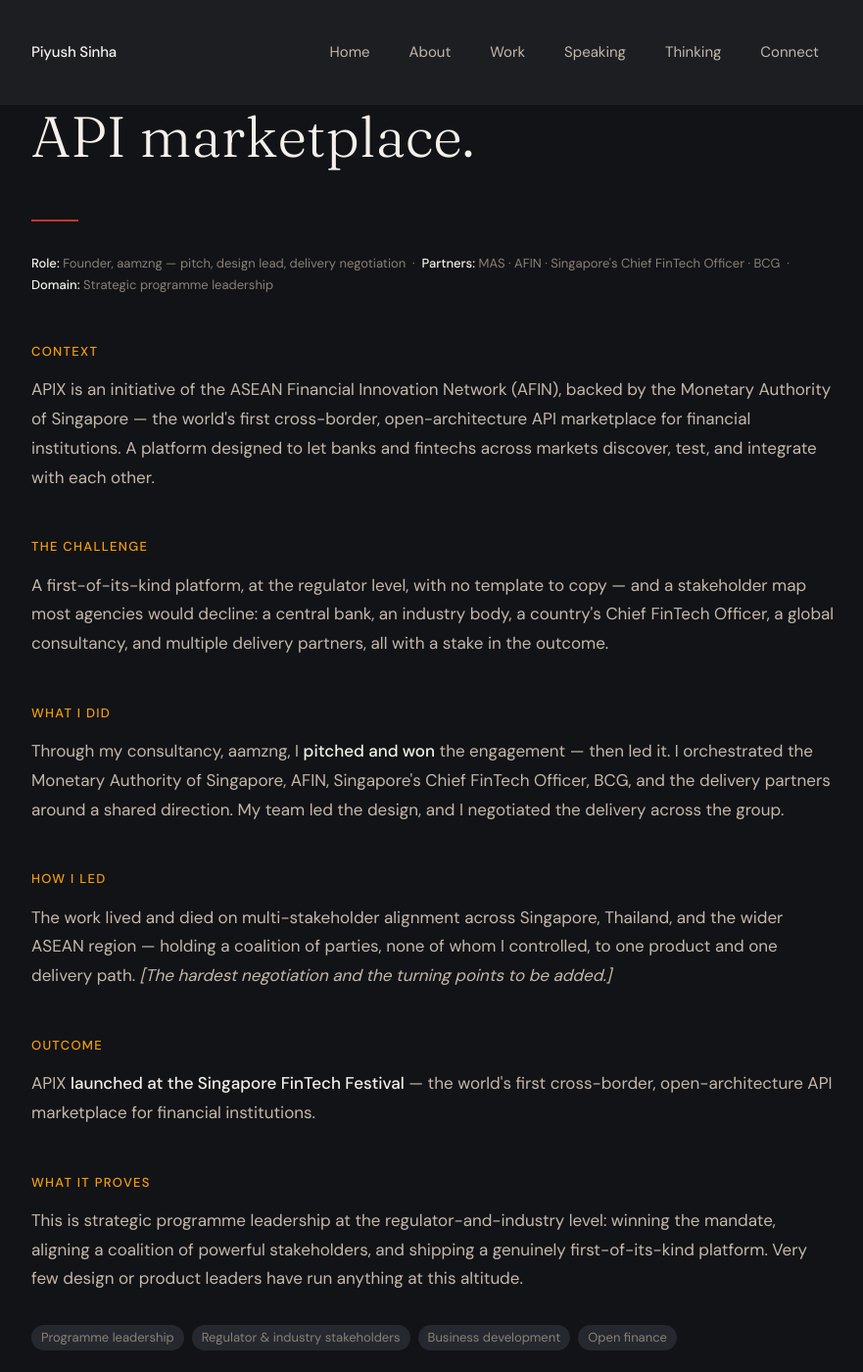
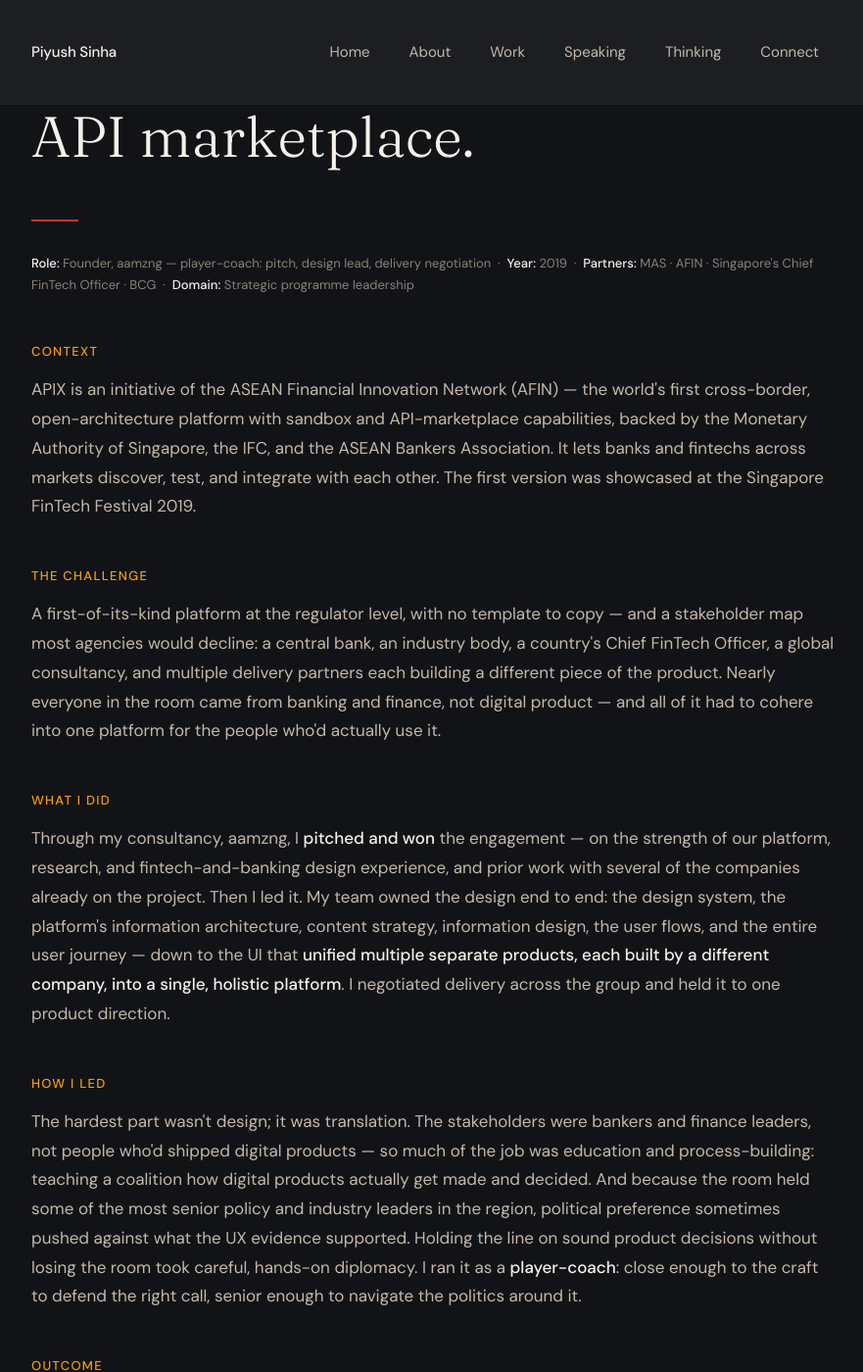
Before and after one commit to piyushsinha/piyushsinha.github.io, a Jekyll site: the page built from work/apix-mas.html, in a window 1280 px wide and 1400 px high, scrolled down 194 px. Shown: the whole window at 98% size, without its empty margins (198-1079 px from the left). Built offline with Jekyll 4.4.1, drawn with Linux system fonts in a browser that asks for light colours; some of the changed text lies outside the part shown.

Commit message:
Deeper rewrite: APIX/MAS case study

```diff
--- a/work/apix-mas.html
+++ b/work/apix-mas.html
@@ -2,7 +2,7 @@
 layout: default
 title: "The World's First Cross-Border API Marketplace — APIX / MAS | Piyush Sinha"
 permalink: /work/apix-mas/
-description: "Pitching, winning, and delivering APIX for the Monetary Authority of Singapore and AFIN — the world's first cross-border, open-architecture API marketplace for financial institutions, launched at Singapore FinTech Festival."
+description: "How aamzng pitched, won, and design-led APIX for AFIN and the Monetary Authority of Singapore — unifying products from multiple companies into the world's first cross-border, open-architecture API marketplace for financial institutions, showcased at Singapore FinTech Festival 2019."
 ---
 
 <section class="section case-study">
@@ -15,28 +15,29 @@
     <hr class="separator separator--accent">
 
     <p class="case-study__meta">
-      <strong>Role:</strong> Founder, aamzng — pitch, design lead, delivery negotiation &nbsp;·&nbsp;
+      <strong>Role:</strong> Founder, aamzng — player-coach: pitch, design lead, delivery negotiation &nbsp;·&nbsp;
+      <strong>Year:</strong> 2019 &nbsp;·&nbsp;
       <strong>Partners:</strong> MAS · AFIN · Singapore's Chief FinTech Officer · BCG &nbsp;·&nbsp;
       <strong>Domain:</strong> Strategic programme leadership
     </p>
 
     <h2 class="case-study__section-title">Context</h2>
-    <p>APIX is an initiative of the ASEAN Financial Innovation Network (AFIN), backed by the Monetary Authority of Singapore — the world's first cross-border, open-architecture API marketplace for financial institutions. A platform designed to let banks and fintechs across markets discover, test, and integrate with each other.</p>
+    <p>APIX is an initiative of the ASEAN Financial Innovation Network (AFIN) — the world's first cross-border, open-architecture platform with sandbox and API-marketplace capabilities, backed by the Monetary Authority of Singapore, the IFC, and the ASEAN Bankers Association. It lets banks and fintechs across markets discover, test, and integrate with each other. The first version was showcased at the Singapore FinTech Festival 2019.</p>
 
     <h2 class="case-study__section-title">The challenge</h2>
-    <p>A first-of-its-kind platform, at the regulator level, with no template to copy — and a stakeholder map most agencies would decline: a central bank, an industry body, a country's Chief FinTech Officer, a global consultancy, and multiple delivery partners, all with a stake in the outcome.</p>
+    <p>A first-of-its-kind platform at the regulator level, with no template to copy — and a stakeholder map most agencies would decline: a central bank, an industry body, a country's Chief FinTech Officer, a global consultancy, and multiple delivery partners each building a different piece of the product. Nearly everyone in the room came from banking and finance, not digital product — and all of it had to cohere into one platform for the people who'd actually use it.</p>
 
     <h2 class="case-study__section-title">What I did</h2>
-    <p>Through my consultancy, aamzng, I <strong>pitched and won</strong> the engagement — then led it. I orchestrated the Monetary Authority of Singapore, AFIN, Singapore's Chief FinTech Officer, BCG, and the delivery partners around a shared direction. My team led the design, and I negotiated the delivery across the group.</p>
+    <p>Through my consultancy, aamzng, I <strong>pitched and won</strong> the engagement — on the strength of our platform, research, and fintech-and-banking design experience, and prior work with several of the companies already on the project. Then I led it. My team owned the design end to end: the design system, the platform's information architecture, content strategy, information design, the user flows, and the entire user journey — down to the UI that <strong>unified multiple separate products, each built by a different company, into a single, holistic platform</strong>. I negotiated delivery across the group and held it to one product direction.</p>
 
     <h2 class="case-study__section-title">How I led</h2>
-    <p>The work lived and died on multi-stakeholder alignment across Singapore, Thailand, and the wider ASEAN region — holding a coalition of parties, none of whom I controlled, to one product and one delivery path. <em>[The hardest negotiation and the turning points to be added.]</em></p>
+    <p>The hardest part wasn't design; it was translation. The stakeholders were bankers and finance leaders, not people who'd shipped digital products — so much of the job was education and process-building: teaching a coalition how digital products actually get made and decided. And because the room held some of the most senior policy and industry leaders in the region, political preference sometimes pushed against what the UX evidence supported. Holding the line on sound product decisions without losing the room took careful, hands-on diplomacy. I ran it as a <strong>player-coach</strong>: close enough to the craft to defend the right call, senior enough to navigate the politics around it.</p>
 
     <h2 class="case-study__section-title">Outcome</h2>
-    <p>APIX <strong>launched at the Singapore FinTech Festival</strong> — the world's first cross-border, open-architecture API marketplace for financial institutions.</p>
+    <p>APIX <strong>launched at the Singapore FinTech Festival 2019</strong> — the world's first cross-border, open-architecture API marketplace for financial institutions, with the work of multiple companies unified into one coherent platform. It has since grown into lasting infrastructure for the region's financial-services sector.</p>
 
     <h2 class="case-study__section-title">What it proves</h2>
-    <p>This is strategic programme leadership at the regulator-and-industry level: winning the mandate, aligning a coalition of powerful stakeholders, and shipping a genuinely first-of-its-kind platform. Very few design or product leaders have run anything at this altitude.</p>
+    <p>Strategic programme leadership at the regulator-and-industry level — winning the mandate, aligning a coalition of powerful stakeholders none of whom I had authority over, translating between the banking and digital-product worlds, and shipping a genuinely first-of-its-kind platform. Very few design or product leaders have operated at this altitude.</p>
 
     <div class="case-study__tags">
       <ul class="pill-list">
```
